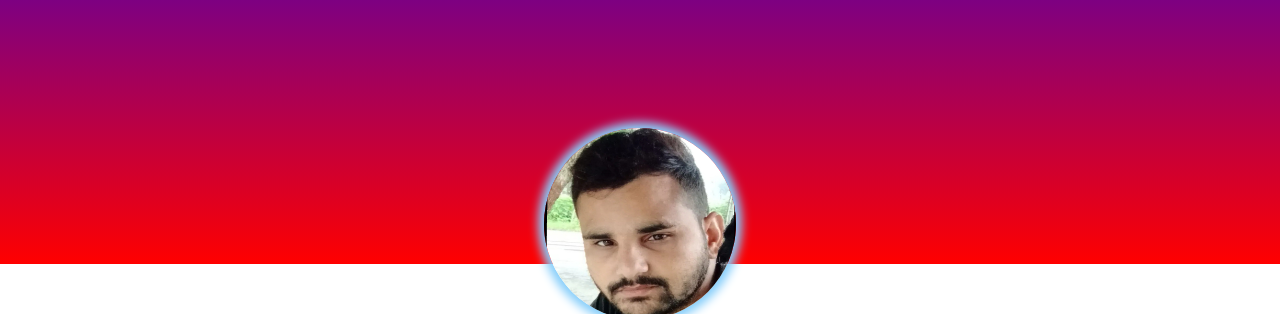
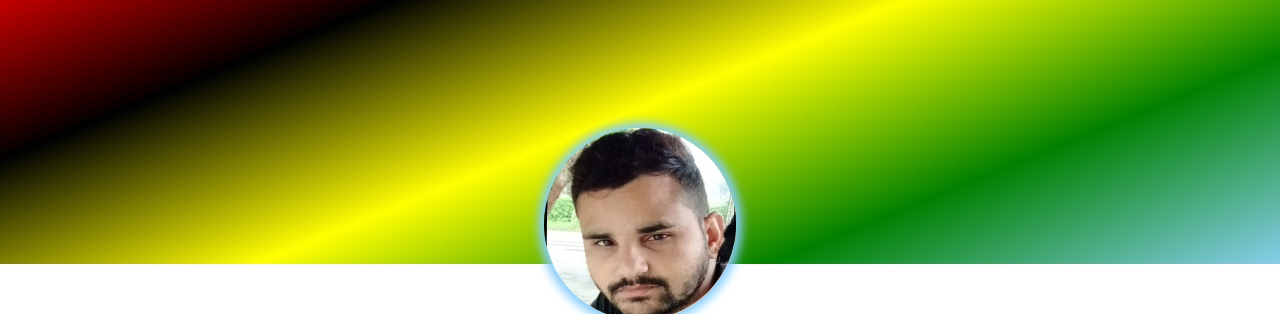
Before and after one commit to vaidyahimanshu502/my_resume, a plain HTML site: page index.html in a window 1280 px wide. Shown: the part 274-588 px from the top of the page. Drawn offline with Linux system fonts and the light colour scheme; a script that the page names is missing.

Commit message:
Update style.css

```diff
--- a/style.css
+++ b/style.css
@@ -8,7 +8,7 @@ main{
 /*Body header*/
 #body-header{
     height: 65vh;
-    background-image: linear-gradient(blue, red);
+    background-image: linear-gradient(to bottom right,blue, red, black, yellow, green, skyblue);
 
     background-size: cover;
     background-position: bottom;
```
